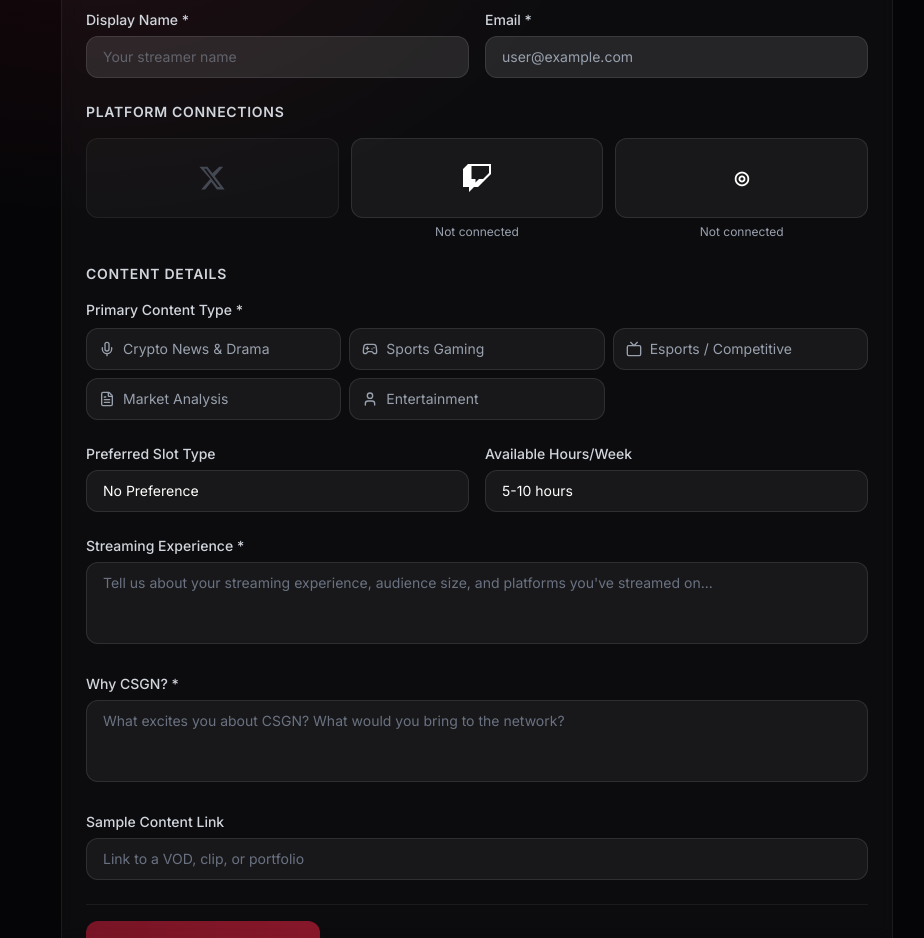
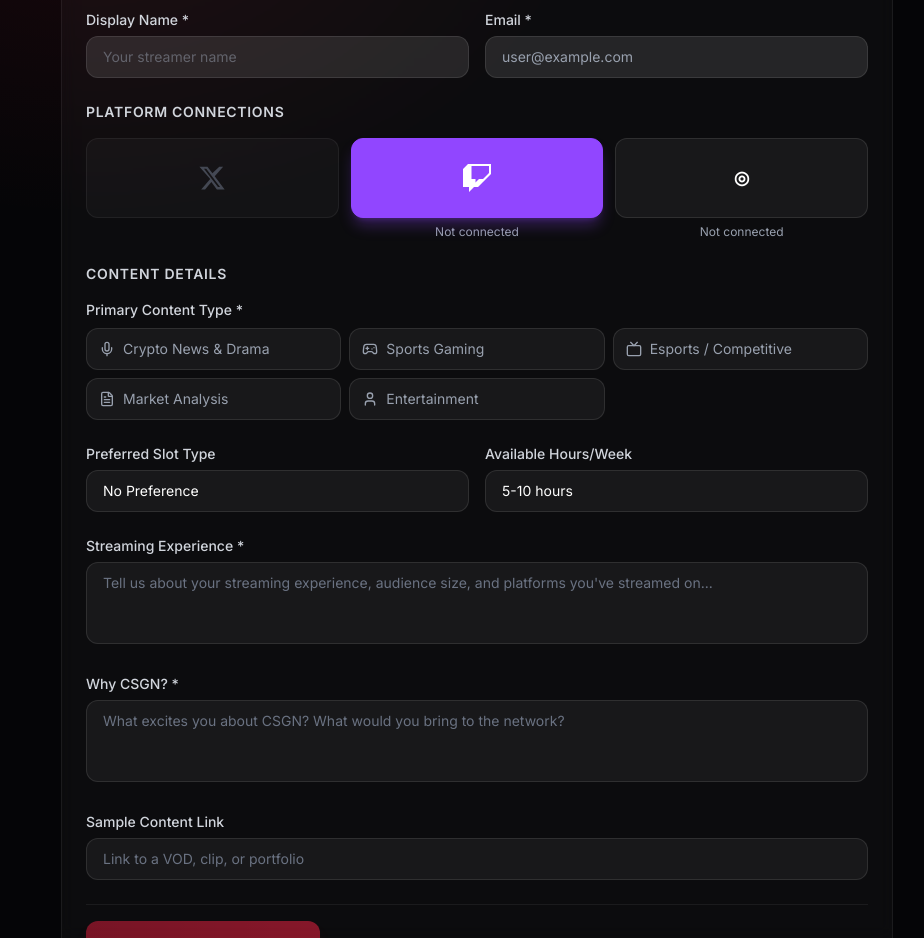
Before and after one commit to csgnet-web/csgn, a React (Vite) app: page /apply in a window 1280 px wide. Shown: the part 820-1758 px from the top of the page, without its empty margins (163-1087 px from the left). Built offline with nearby package versions, Linux system fonts and the light colour scheme; no server answers; the database is empty; sample sign-in values are in the browser's storage.

Commit message:
Style Twitch connect tiles with official purple color

```diff
--- a/src/components/account/ConnectionGrid.tsx
+++ b/src/components/account/ConnectionGrid.tsx
@@ -27,7 +27,9 @@ export function ConnectionGrid({ items }: { items: ConnectionItem[] }) {
                 ? 'bg-white/5 border-white/10 text-gray-500 opacity-60 cursor-not-allowed'
                 : item.connected
                   ? 'bg-emerald-500/20 border-emerald-400/40 text-emerald-300'
-                  : 'bg-white/5 border-white/10 text-white hover:bg-white/10'
+                  : item.id === 'twitch'
+                    ? 'bg-[#9146FF] border-[#9146FF] text-white hover:bg-[#7d33ea] hover:border-[#7d33ea] shadow-lg shadow-[#9146FF]/30'
+                    : 'bg-white/5 border-white/10 text-white hover:bg-white/10'
             } ${item.loading ? 'opacity-60 cursor-wait' : ''}`}
             disabled={item.loading || item.disabled}
             title={item.disabled ? `${item.label} integration coming soon` : item.connected ? `${item.label} connected` : `Connect ${item.label}`}
```
